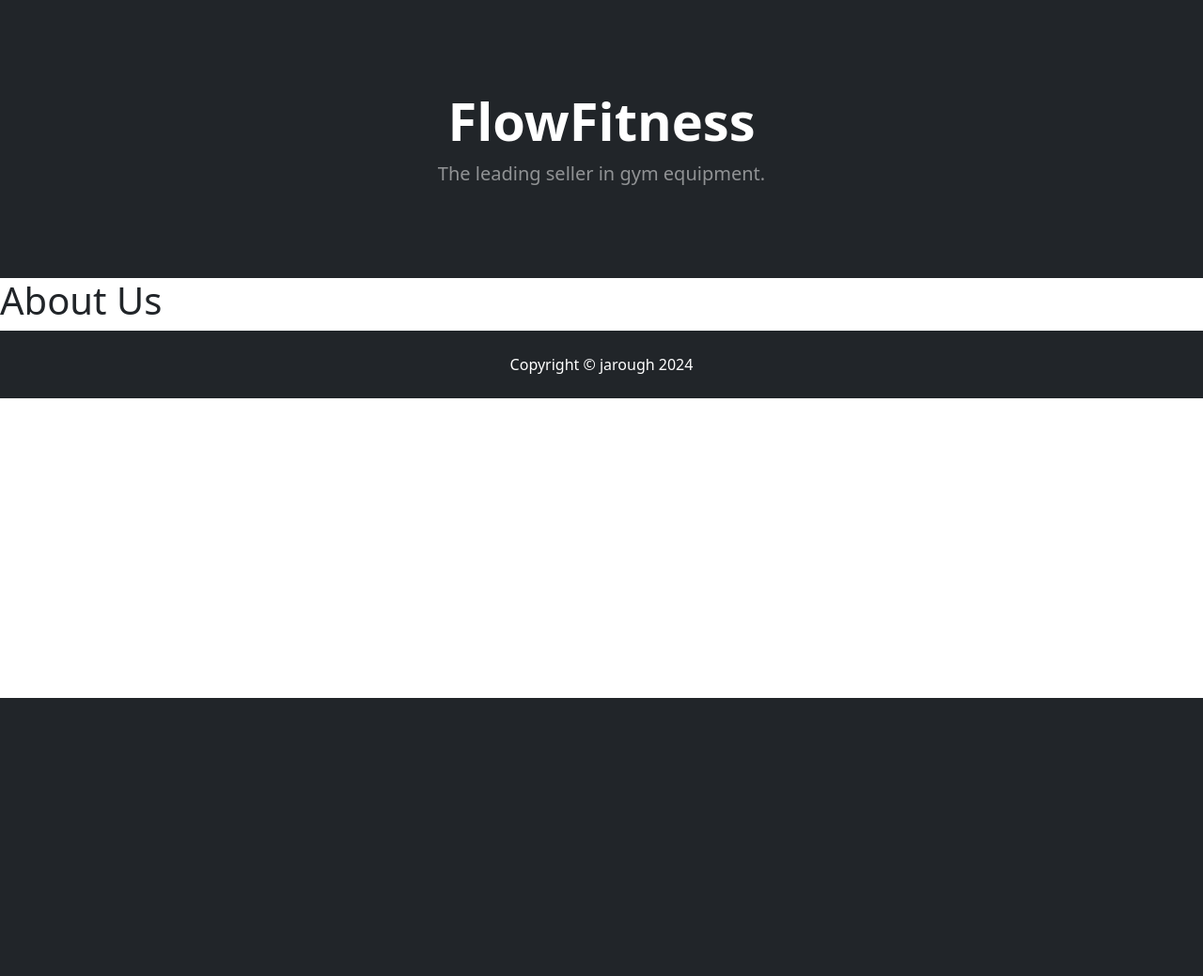
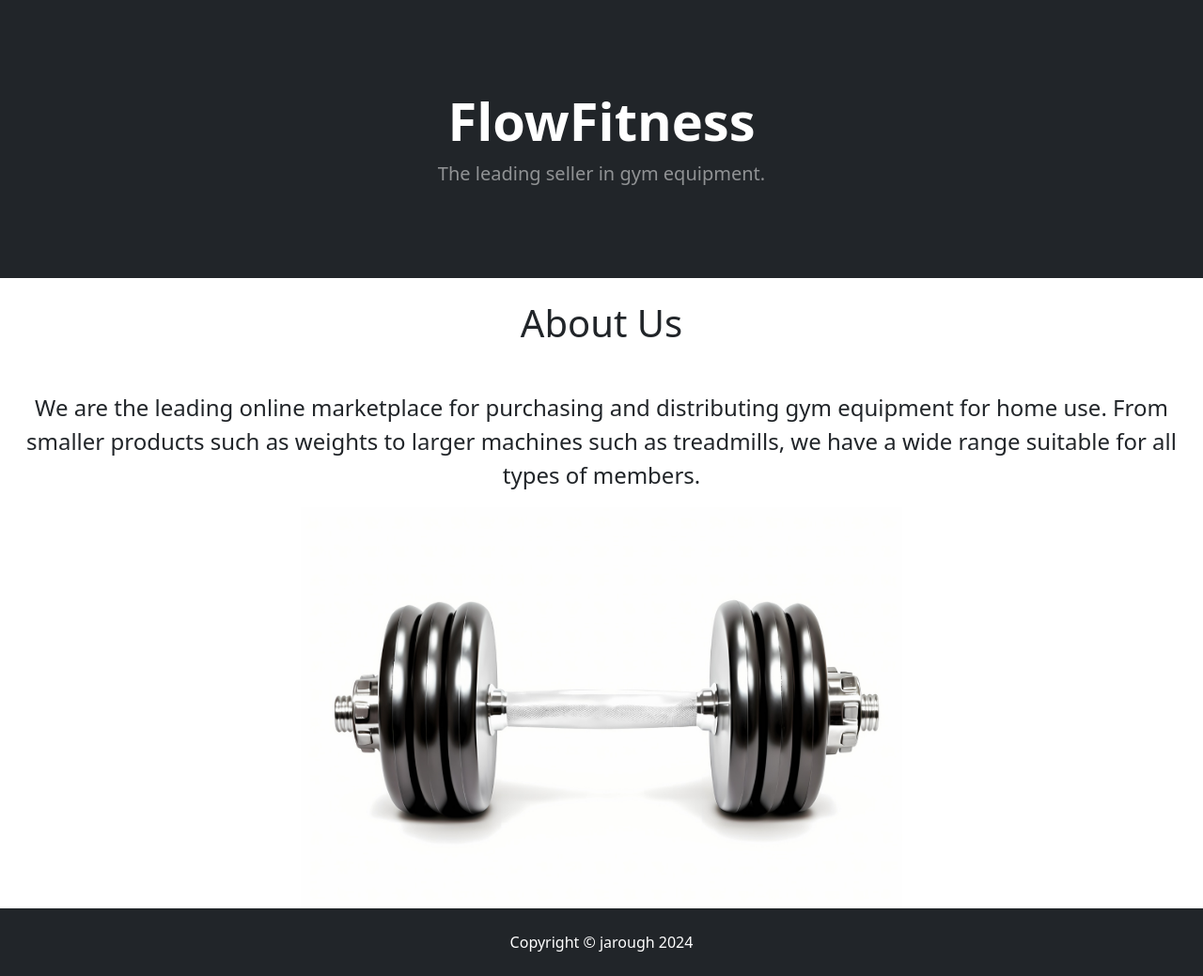
Before and after one commit to jarough/Flow-Fitness, a Django app: page /about/ in a window 1280 px wide. Shown: the part 57-1096 px from the top of the page at 94% size. Before the commit the page ends 800 px from the top, so only its background shows below. Run offline with Django 3.2, Linux system fonts and the light colour scheme.

Commit message:
Finalised changes to HTML templates.

```diff
--- a/config/settings.py
+++ b/config/settings.py
@@ -24,7 +24,7 @@ BASE_DIR = Path(__file__).resolve().parent.parent
 SECRET_KEY = 'django-insecure--h$vfh9s79ow21u3gfc#08ol0*p+wzql-r^$ra8r256^(%086^'
 
 # SECURITY WARNING: don't run with debug turned on in production!
-DEBUG = True
+DEBUG = False
 
 ALLOWED_HOSTS = ['127.0.0.1', 'flow-fitness-2dec3bfd3801.herokuapp.com']
 
--- a/gym/models.py
+++ b/gym/models.py
@@ -15,3 +15,9 @@ class Equipment(models.Model):
 
     def __str__(self):
         return self.name
+
+class Member(models.Model):
+    name = models.CharField(max_length=50)
+    emailid = models.CharField(max_length=50)
+    joindate = models.DateField(max_length=40)
+    expiredate = models.DateField(max_length=40)
--- a/gym/templates/gym/about.html
+++ b/gym/templates/gym/about.html
@@ -1,5 +1,12 @@
 {% extends 'gym/base.html' %}
+{% load static %}
 
 {% block content %}
-<h1>About Us</h1>
+<h1 class="my-4 text-center">About Us</h1>
+<br>
+<p class="text-center" style="font-size: x-large;">We are the leading online marketplace for purchasing and distributing gym equipment for home use.
+    From smaller products such as weights to larger machines such as treadmills, we have a wide range suitable for all types of members.</p>
+    <!-- <div class="container h-100"> -->
+        <img style="display: block; margin-left: auto; margin-right: auto; width: 50%;" src="{% static 'images/2151114237.jpg' %}" alt="Weights">
+    <!-- </div> -->
 {% endblock content %}
--- a/gym/templates/gym/base.html
+++ b/gym/templates/gym/base.html
@@ -6,8 +6,7 @@
 <head>
     <meta charset="UTF-8">
     <meta name="viewport" content="width=device-width, initial-scale=1.0">
-    <title>{% block title %}{% endblock %}</title>
-    <title>Home | FlowFitness</title>
+    <title>{% block title %}Home | FlowFitness{% endblock %}</title>
     <!-- Bootstrap CSS -->
     <link href="https://cdn.jsdelivr.net/npm/bootstrap@5.2.3/dist/css/bootstrap.min.css" rel="stylesheet"
         integrity="sha384-rbsA2VBKQhggwzxH7pPCaAqO46MgnOM80zW1RWuH61DGLwZJEdK2Kadq2F9CUG65" crossorigin="anonymous">
--- a/userreg/templates/userreg/login.html
+++ b/userreg/templates/userreg/login.html
@@ -16,7 +16,7 @@
     </form>
 
     <div class="border-top pt-2">
-        <a href="#">Don't already have an account? Click here to register</a>
+        <a href="{% url 'user-register' %}">Don't already have an account? Click here to register</a>
     </div>
 </div>
 
--- a/userreg/templates/userreg/profile.html
+++ b/userreg/templates/userreg/profile.html
@@ -3,7 +3,8 @@
 {% block content %}
 
 <div class="container">
-    <h1>{{ user.username }}'s Profile</h1>
+    <h1 class="my-5 text-center">{{ user.username }}'s Profile</h1>
+    <h2 class="text-center">User ID: {{ user.id }}</h2>
 </div>
 
 {% endblock content %}
--- a/userreg/templates/userreg/register.html
+++ b/userreg/templates/userreg/register.html
@@ -16,7 +16,7 @@
     </form>
 
     <div class="border-top pt-2">
-        <a href="#">Already a user? Login here</a>
+        <a href="{% url 'user-login' %}">Already a user? Login here</a>
     </div>
 </div>
 
```
Also changed, not shown: db.sqlite3.
